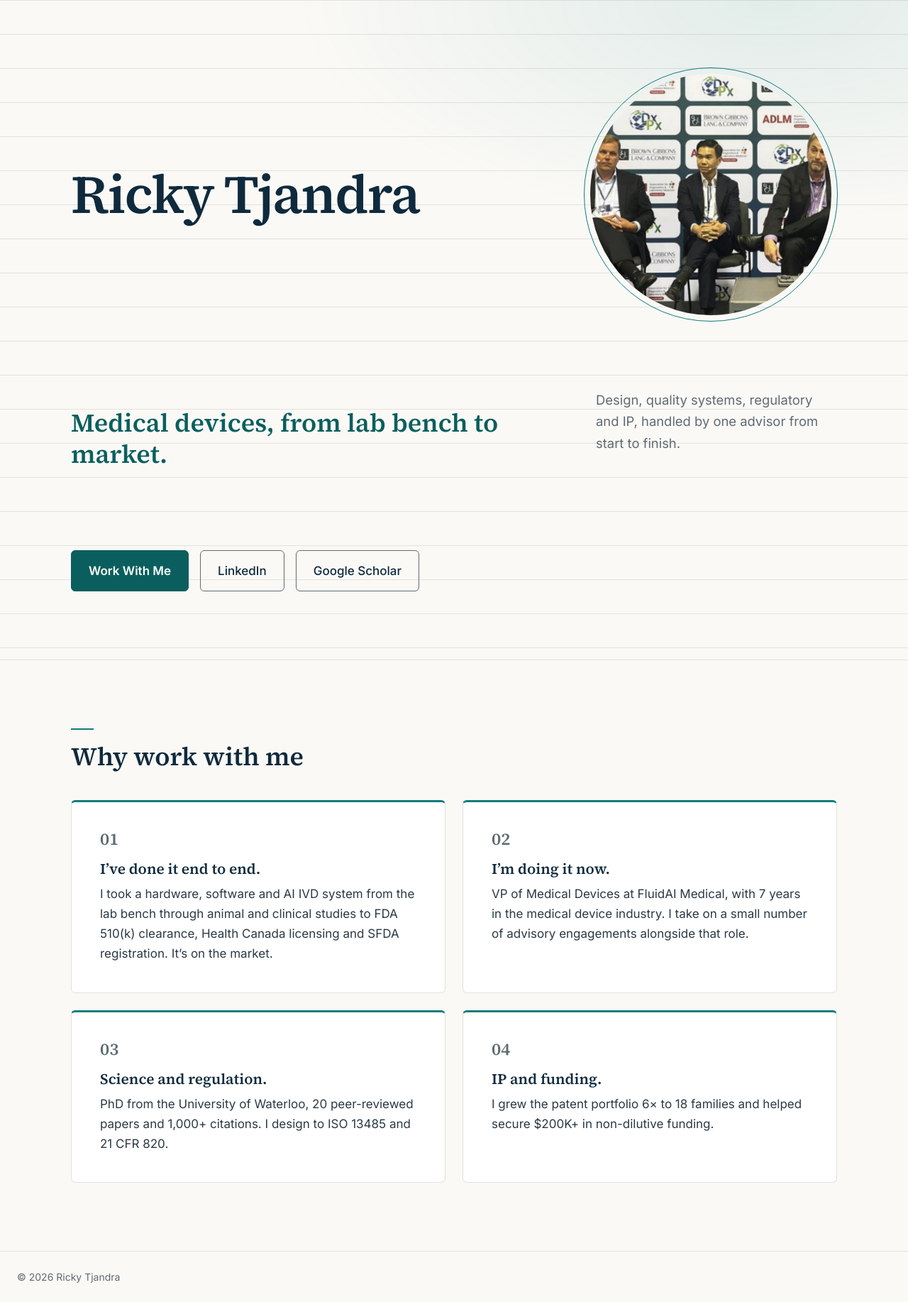
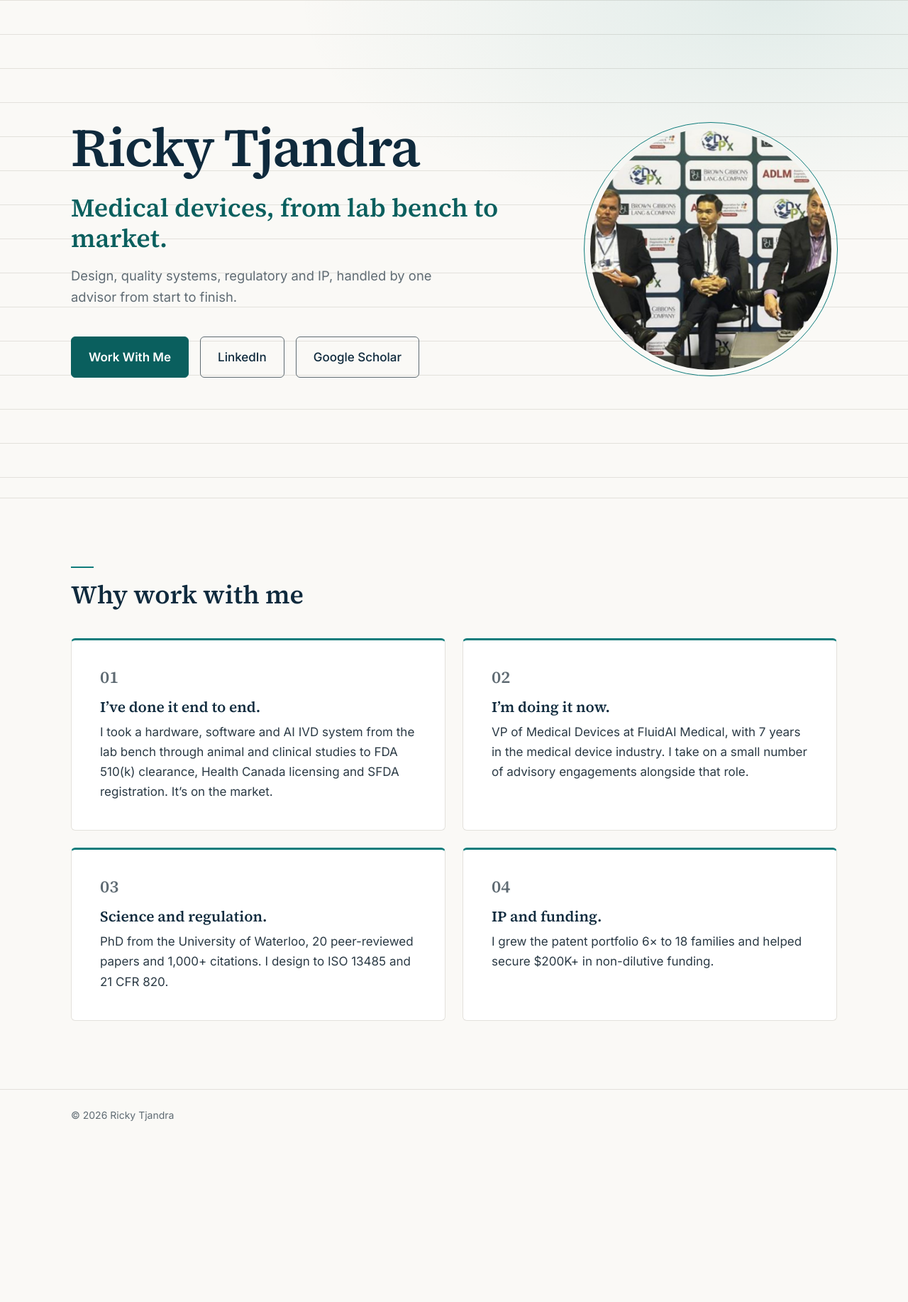
Before and after one commit to r2tjandr/personal-website, a Jekyll site: the page built from index.md, in a window 1280 px wide. Shown: the whole page at 71% size. Built offline with Jekyll 4.4.1, drawn with Linux system fonts in a browser that asks for light colours; after the commit the page ends 1606 px from its top, so only the background shows below that.

Commit message:
Fix hero grid and footer alignment
Co-Authored-By: Claude Opus 5.5 <noreply@anthropic.com>

```diff
--- a/_layouts/default.html
+++ b/_layouts/default.html
@@ -18,7 +18,7 @@
     {{ content }}
   </main>
   <footer class="site-footer">
-    <span class="wrap">&copy; {{ 'now' | date: '%Y' }} Ricky Tjandra</span>
+    <div class="wrap">&copy; {{ 'now' | date: '%Y' }} Ricky Tjandra</div>
   </footer>
 </body>
 </html>
--- a/assets/style.css
+++ b/assets/style.css
@@ -60,6 +60,7 @@ h2::before { content: ""; display: block; width: 32px; height: 2px; background:
 @media (min-width: 900px) {
   .hero { min-height: min(78vh, 720px); display: flex; align-items: center; padding: var(--s6) 0; }
   .hero-grid { grid-template-columns: 1fr 340px; gap: var(--s6); width: 100%; }
+  .hero-text { grid-column: 1; grid-row: 1; }
   .profile { grid-column: 2; grid-row: 1; width: 340px; height: 340px; justify-self: end; }
 }
 
--- a/index.md
+++ b/index.md
@@ -7,6 +7,7 @@ permalink: /
 <section class="hero">
 <div class="wrap hero-grid">
   <img src="{{ '/assets/profile.jpg' | relative_url }}" alt="Ricky Tjandra" class="profile">
+  <div class="hero-text">
   <h1>Ricky Tjandra</h1>
   <p class="tagline">Medical devices, from lab bench to market.</p>
   <p class="lede">Design, quality systems, regulatory and IP, handled by one advisor from start to finish.</p>
@@ -15,6 +16,7 @@ permalink: /
     <a class="btn btn-secondary" href="https://www.linkedin.com/in/rickytjandra/" target="_blank" rel="noopener">LinkedIn</a>
     <a class="btn btn-secondary" href="https://scholar.google.com/citations?user=dbi2ccsAAAAJ&amp;hl=en" target="_blank" rel="noopener">Google Scholar</a>
   </p>
+  </div>
 </div>
 </section>
 
```
